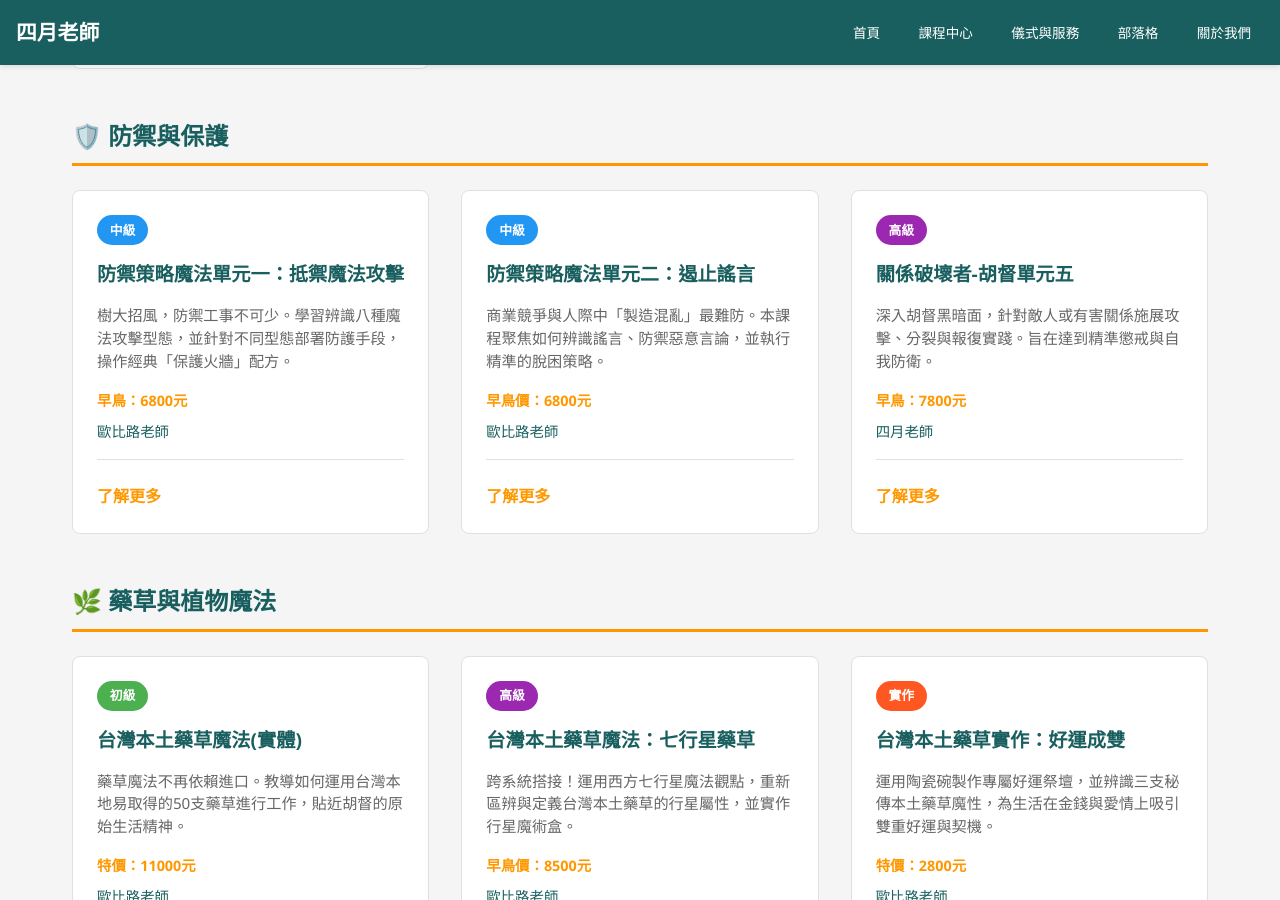
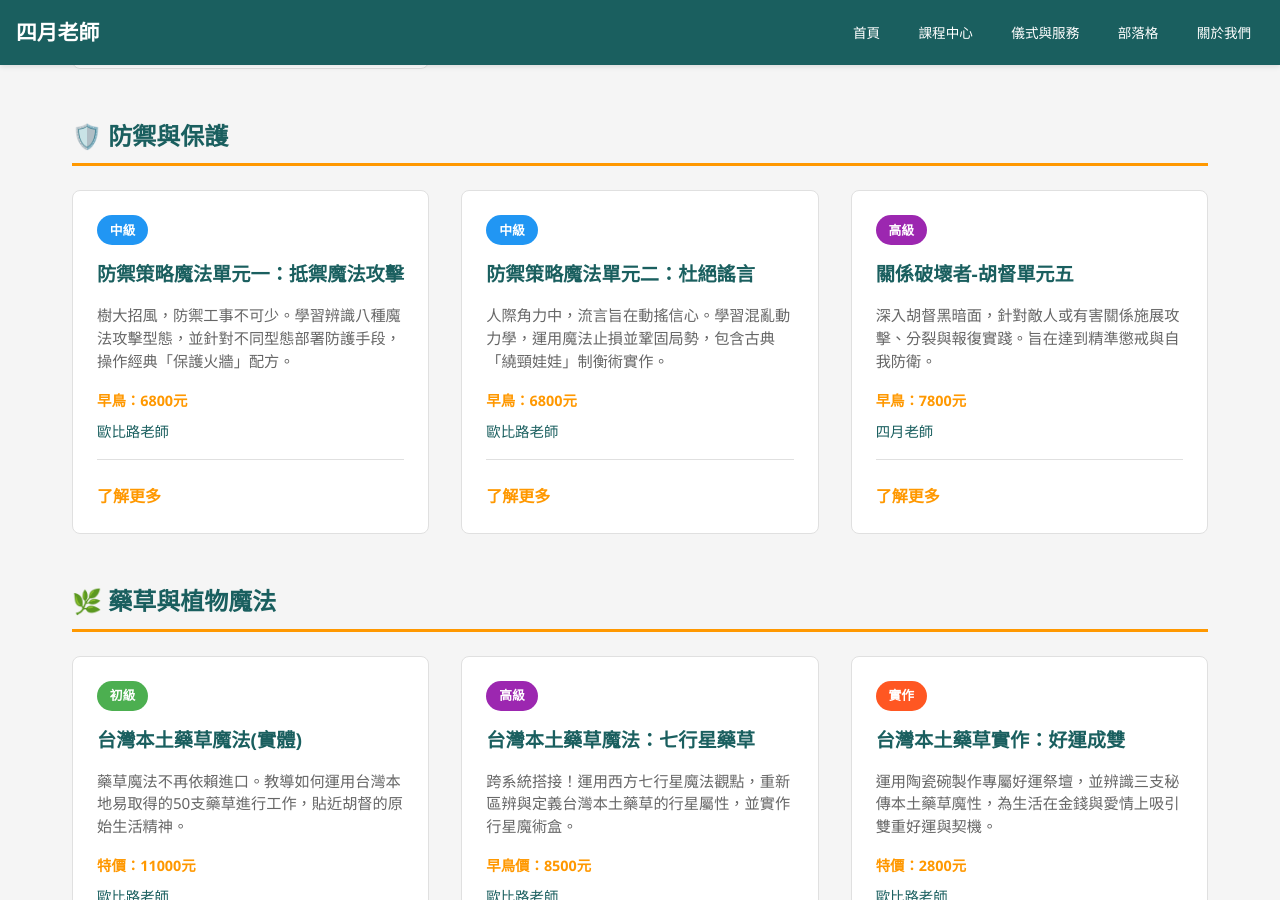
Before and after one commit to light4uliuphone-lang/hoodoo, a Jekyll site: the page built from course.html, in a window 1280 px wide and 900 px high, scrolled down 1829 px. Built offline with Jekyll 4.4.1, drawn with Linux system fonts in a browser that asks for light colours.

Commit message:
Update course.html

```diff
--- a/course.html
+++ b/course.html
@@ -142,13 +142,13 @@ title: "課程中心"
 
             <div class="course-card">
                 <div class="course-tag" style="background-color: #2196f3;">中級</div>
-                <h3>防禦策略魔法單元二：遏止謠言</h3>
-                <p>商業競爭與人際中「製造混亂」最難防。本課程聚焦如何辨識謠言、防禦惡意言論，並執行精準的脫困策略。</p>
+                <h3>防禦策略魔法單元二：杜絕謠言</h3>
+                <p>人際角力中，流言旨在動搖信心。學習混亂動力學，運用魔法止損並鞏固局勢，包含古典「繞頸娃娃」制衡術實作。</p>
                 <div class="course-info">
-                    <span class="price">早鳥價：6800元</span>
+                    <span class="price">早鳥：6800元</span>
                     <span class="teacher">歐比路老師</span>
                 </div>
-                <a href="/courses/course-def-02/" class="learn-more">了解更多</a>
+                <a href="/courses/course-010/" class="learn-more">了解更多</a>
             </div>
 
             <div class="course-card">
```
